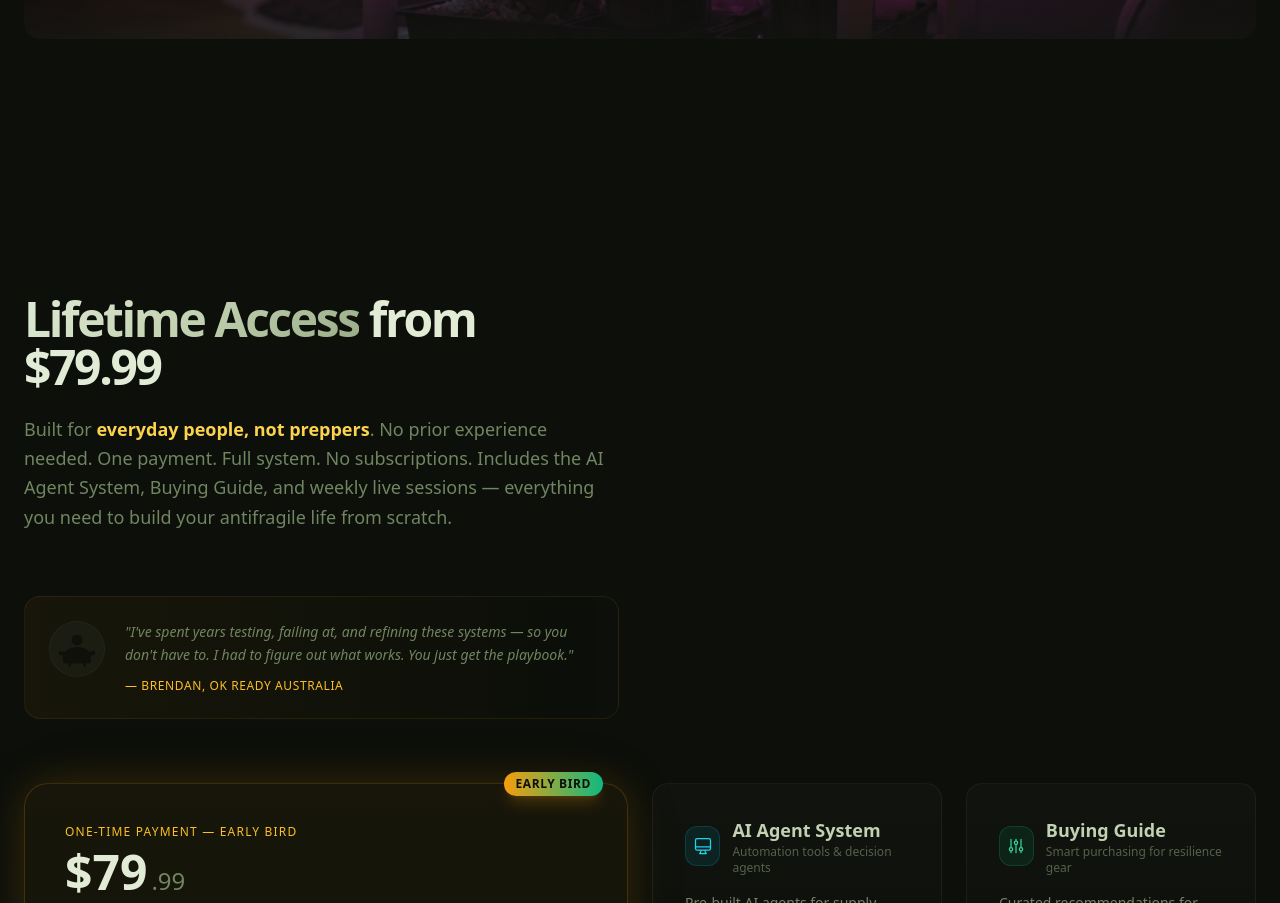
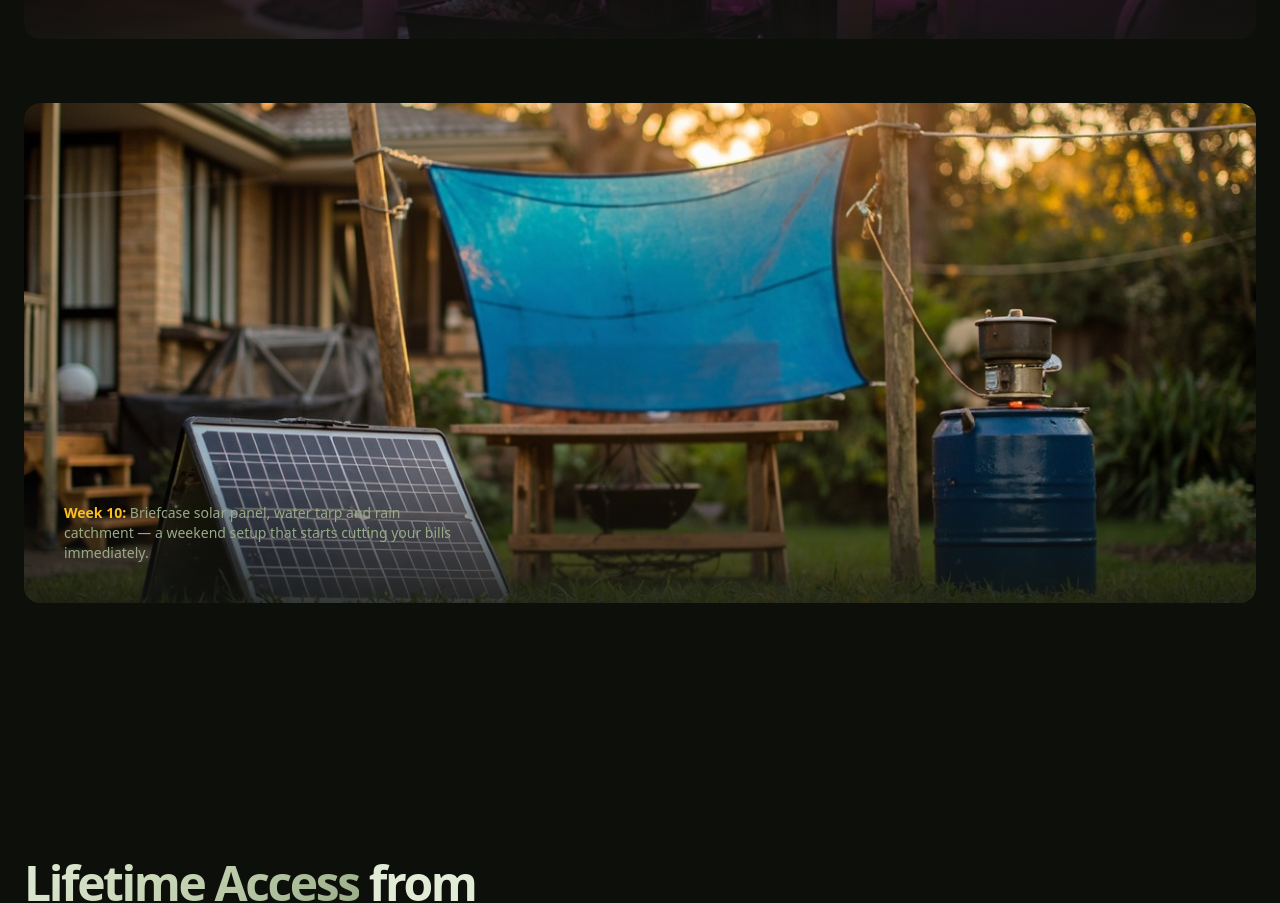
Before and after one commit to boktoday/okready-landing, a React (Vite) app: page / in a window 1280 px wide. Shown: the part 3547-4450 px from the top of the page. Built offline with nearby package versions, Linux system fonts and the light colour scheme.

Commit message:
Add energy & infrastructure hero image (solar panel, water tarp, rain barrel) below microgreens

```diff
--- a/src/components/Antifragile.tsx
+++ b/src/components/Antifragile.tsx
@@ -122,6 +122,21 @@ export default function Antifragile() {
             </p>
           </div>
         </div>
+
+        {/* Full-width image: Energy & Infrastructure setup */}
+        <div className="mt-16 relative rounded-2xl overflow-hidden">
+          <img
+            src="/images/okready-energy-hero.jpg"
+            alt="Australian backyard with briefcase solar panel, water collection tarp and rain barrel, outdoor setup for off-grid energy and water"
+            className="w-full h-auto object-cover rounded-2xl"
+            style={{ maxHeight: '500px' }}
+          />
+          <div className="absolute bottom-0 left-0 right-0 bg-gradient-to-t from-[#141613]/80 via-[#141613]/40 to-transparent p-6 md:p-10">
+            <p className="text-sm text-earth-300 max-w-[50ch]">
+              <span className="text-amber-400 font-semibold">Week 10:</span> Briefcase solar panel, water tarp and rain catchment — a weekend setup that starts cutting your bills immediately.
+            </p>
+          </div>
+        </div>
       </div>
     </section>
   );
```
Also changed, not shown: public/images/okready-energy-hero.jpg (added).
